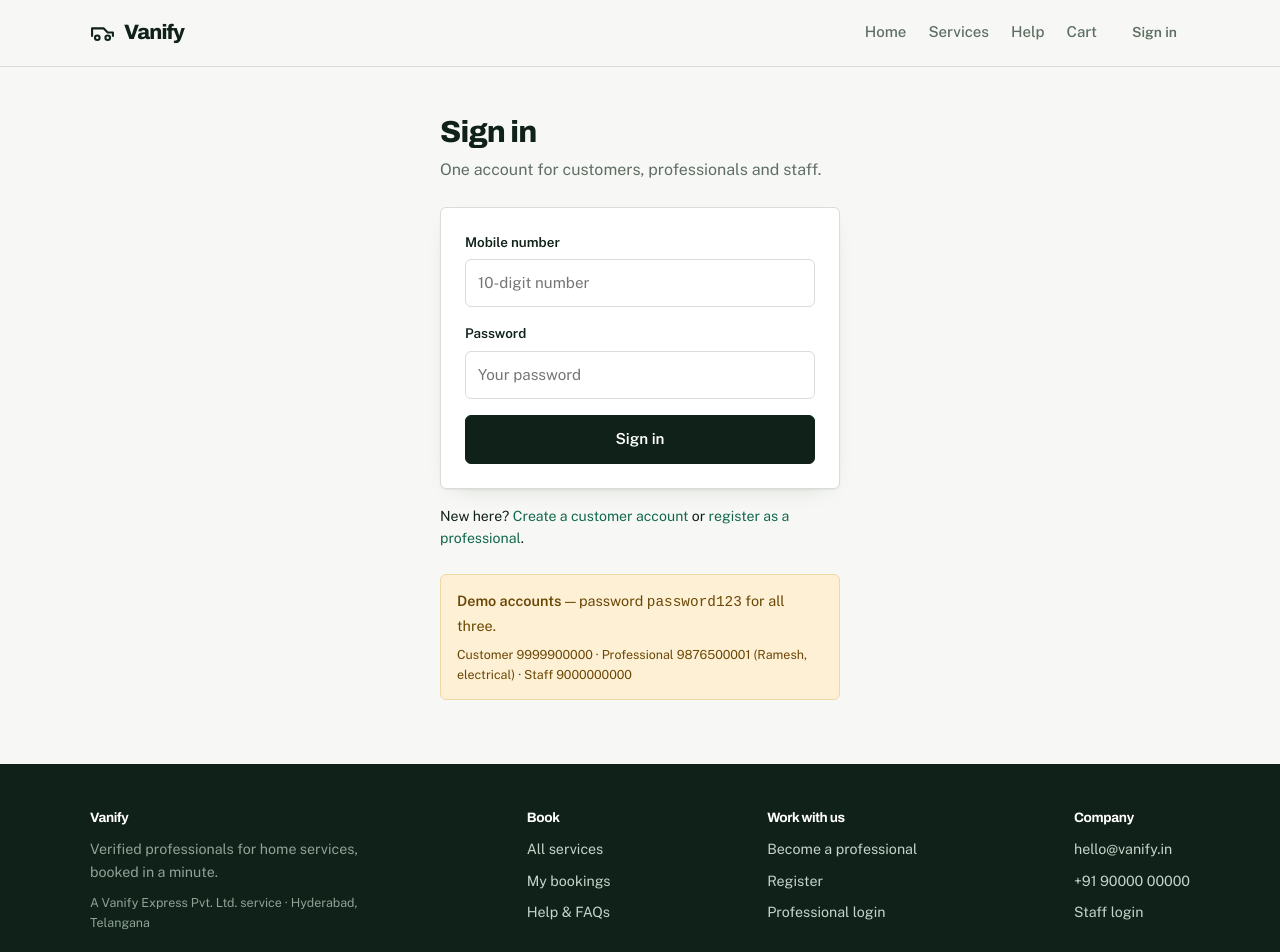
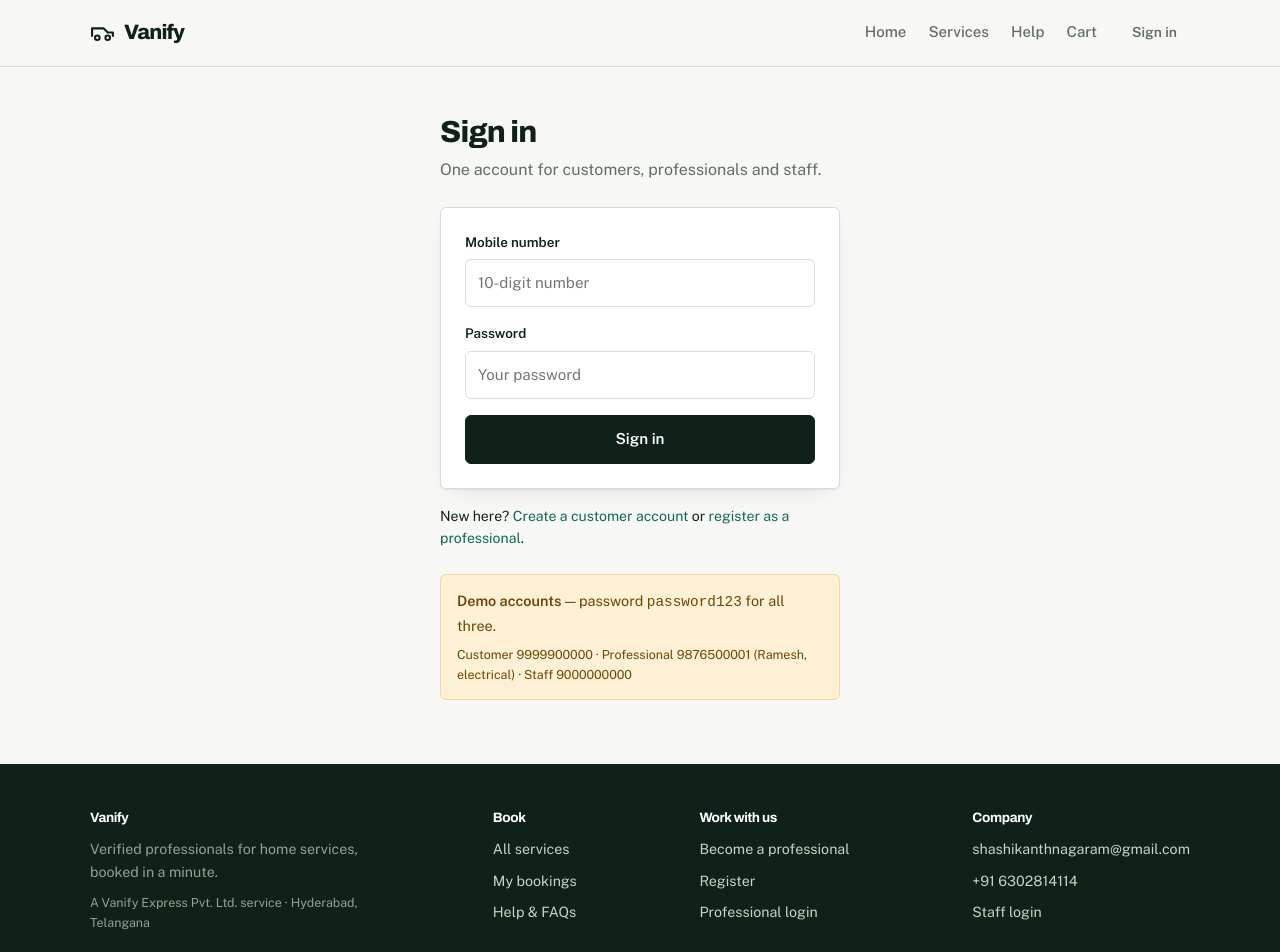
Before and after one commit to NagaramShashikanth25/vanify52, a Next.js app: page /login in a window 1280 px wide. Shown: the top 952 px of the page. Built offline with nearby package versions, Linux system fonts and the light colour scheme; no server answers.

Commit message:
Updated client and partner headers

```diff
--- a/components/HeaderClient.jsx
+++ b/components/HeaderClient.jsx
@@ -22,6 +22,7 @@ export default function HeaderClient() {
       <div className="wrap bar">
         <Link href="/" className="brand"><Logo />Vanify</Link>
         <nav className="mainnav">
+          <Link href="/">Home</Link>
           <Link href="/services">Services</Link>
           <Link href="/help">Help</Link>
           <CartLink />
--- a/components/PartnerHeader.jsx
+++ b/components/PartnerHeader.jsx
@@ -16,6 +16,7 @@ export default async function PartnerHeader() {
         <nav className="mainnav">
           {isPartner ? (
             <>
+              <Link href="/">Home</Link>
               <Link href="/partner/dashboard">Jobs</Link>
               <Link href="/partner/earnings">Earnings</Link>
               <Link href="/partner/profile">Profile</Link>
--- a/components/SiteFooter.jsx
+++ b/components/SiteFooter.jsx
@@ -24,8 +24,8 @@ export default function SiteFooter() {
         </div>
         <div>
           <h4>Company</h4>
-          <a href="mailto:hello@vanify.in">hello@vanify.in</a>
-          <a href="tel:+919000000000">+91 90000 00000</a>
+          <a href="mailto:hello@vanify.in">shashikanthnagaram@gmail.com</a>
+          <a href="tel:+919000000000">+91 6302814114</a>
           <Link href="/admin">Staff login</Link>
         </div>
       </div>
--- a/components/SiteFooterClient.jsx
+++ b/components/SiteFooterClient.jsx
@@ -23,8 +23,8 @@ export default function SiteFooterClient() {
         </div>
         <div>
           <h4>Company</h4>
-          <a href="mailto:hello@vanify.in">hello@vanify.in</a>
-          <a href="tel:+919000000000">+91 90000 00000</a>
+          <a href="mailto:hello@vanify.in">shashikanthnagaram@gmail.com</a>
+          <a href="tel:+919000000000">+91 6302814114</a>
         </div>
       </div>
     </footer>
```
